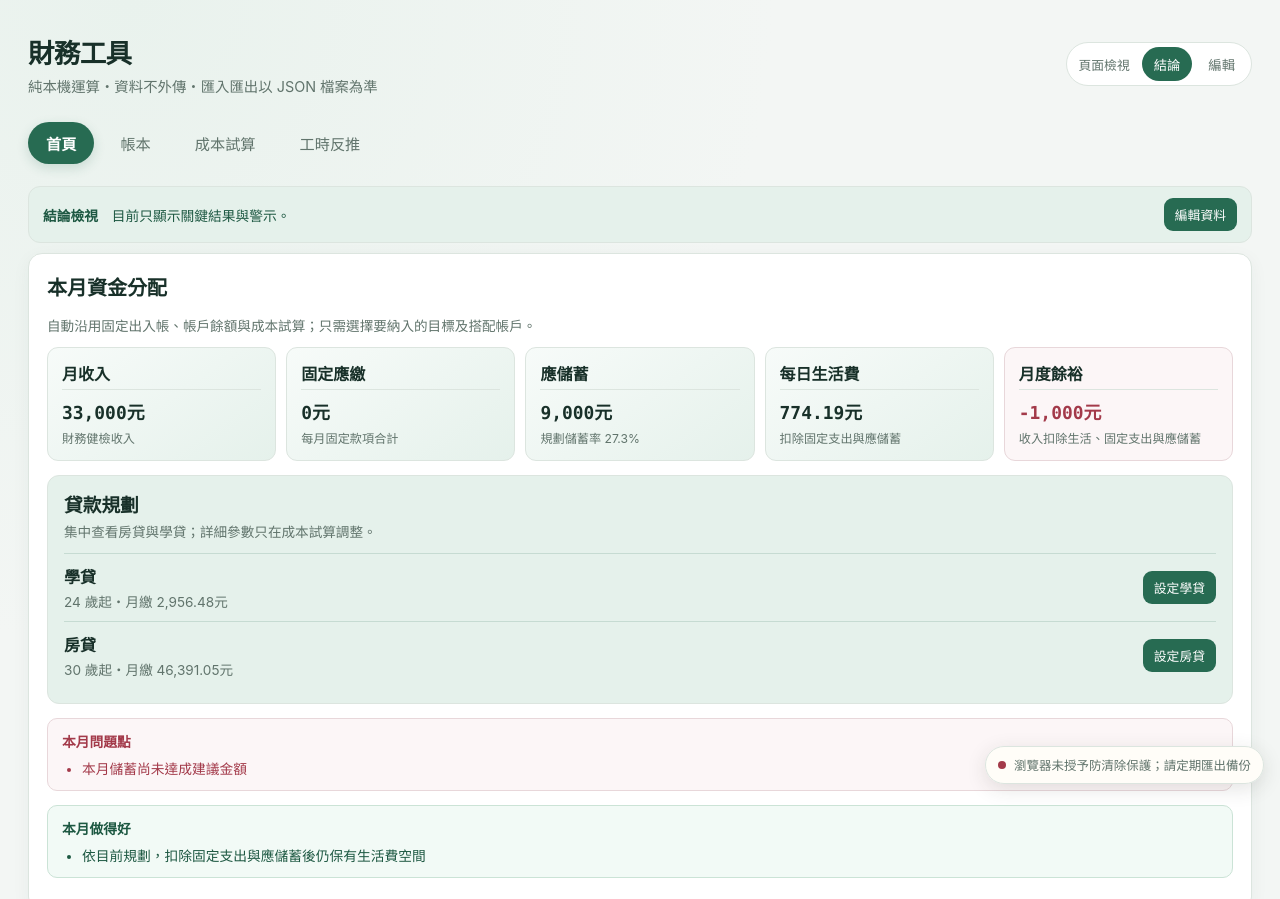
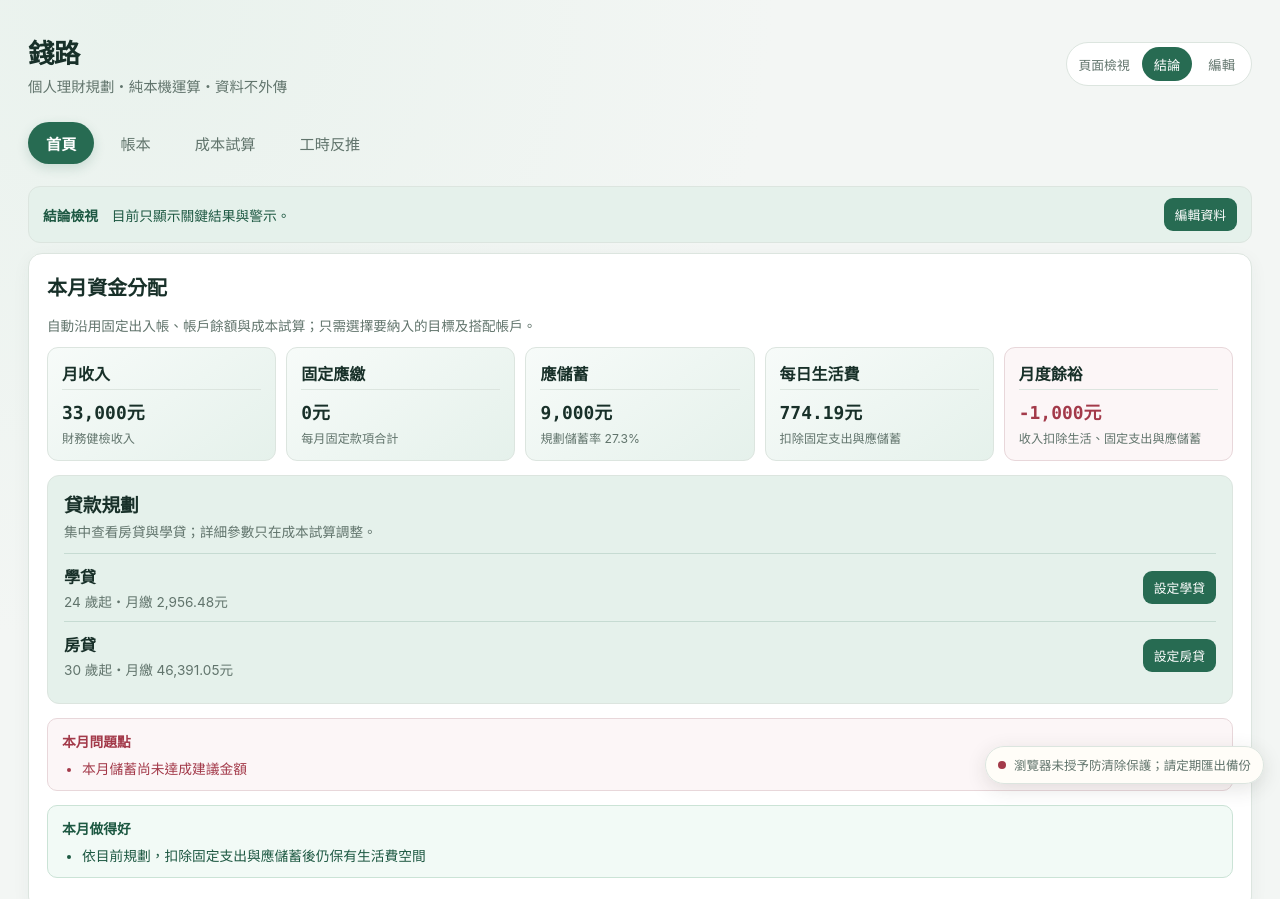
Before and after one commit to si-kui-a/finance-tools, a website: page index.html in a window 1280 px wide. Shown: the top 899 px of the page. Drawn offline with Linux system fonts and the light colour scheme.

Commit message:
docs: clarify branding setup and product overview

```diff
--- a/index.html
+++ b/index.html
@@ -3,15 +3,16 @@
 <head>
 <meta charset="UTF-8">
 <meta name="viewport" content="width=device-width, initial-scale=1.0">
-<title>財務工具｜帳本・成本試算</title>
+<title>錢路｜個人理財、記帳與目標試算</title>
+<meta name="description" content="錢路是免費、純本機的個人理財規劃工具，整合記帳、多帳戶管理、儲蓄率、每日生活費、房貸、學貸、買房與退休試算；免註冊、不依賴 AI，資料不外傳。">
 <link rel="stylesheet" href="shared/style.css">
 </head>
 <body>
 
 <header class="masthead">
   <div class="masthead-copy">
-    <h1>財務工具</h1>
-    <p>純本機運算・資料不外傳・匯入匯出以 JSON 檔案為準</p>
+    <h1>錢路</h1>
+    <p>個人理財規劃・純本機運算・資料不外傳</p>
   </div>
   <div class="view-mode-control" role="group" aria-label="網頁檢視模式">
     <span>頁面檢視</span>
```
Also changed, not shown: README.md.
